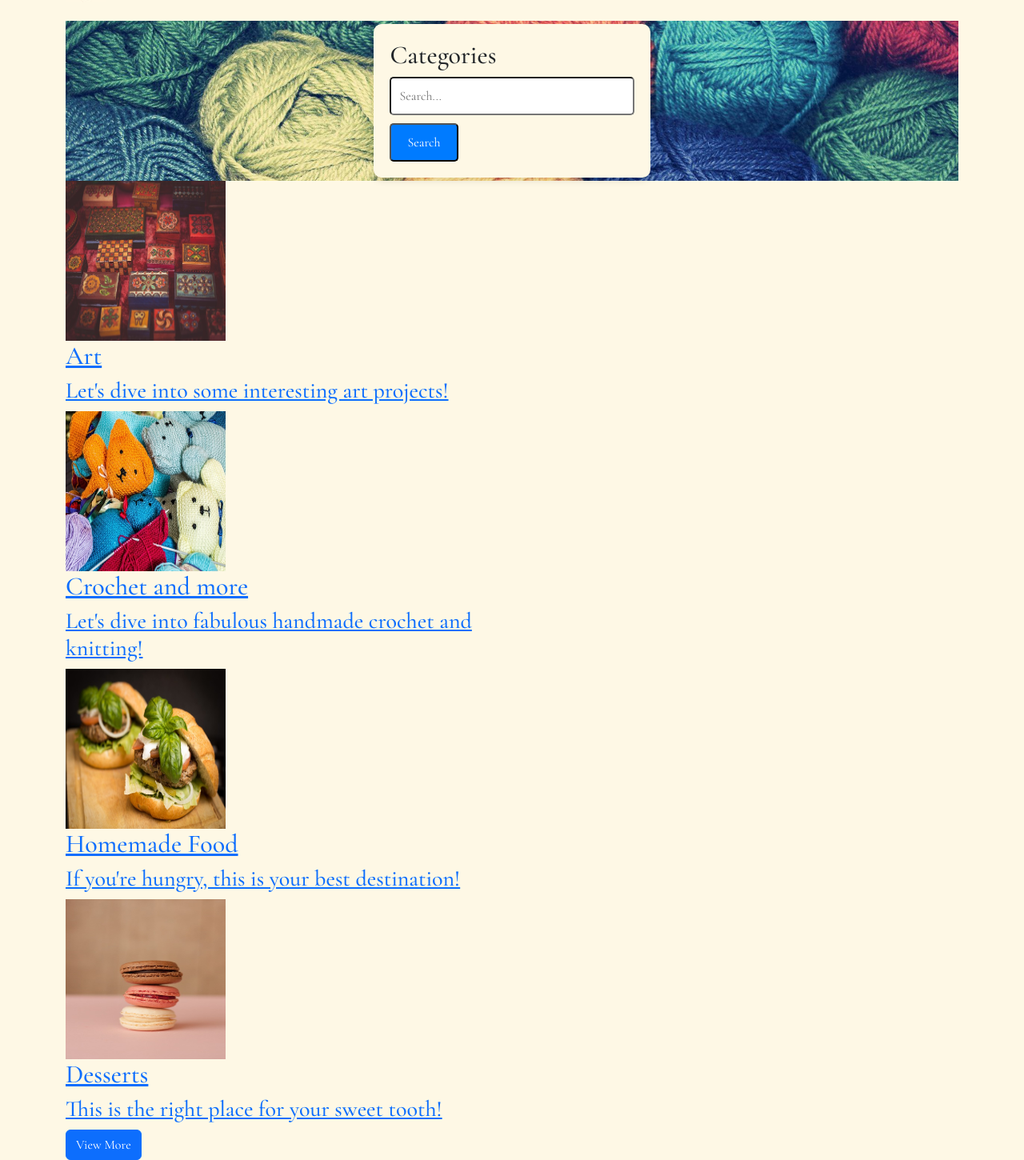
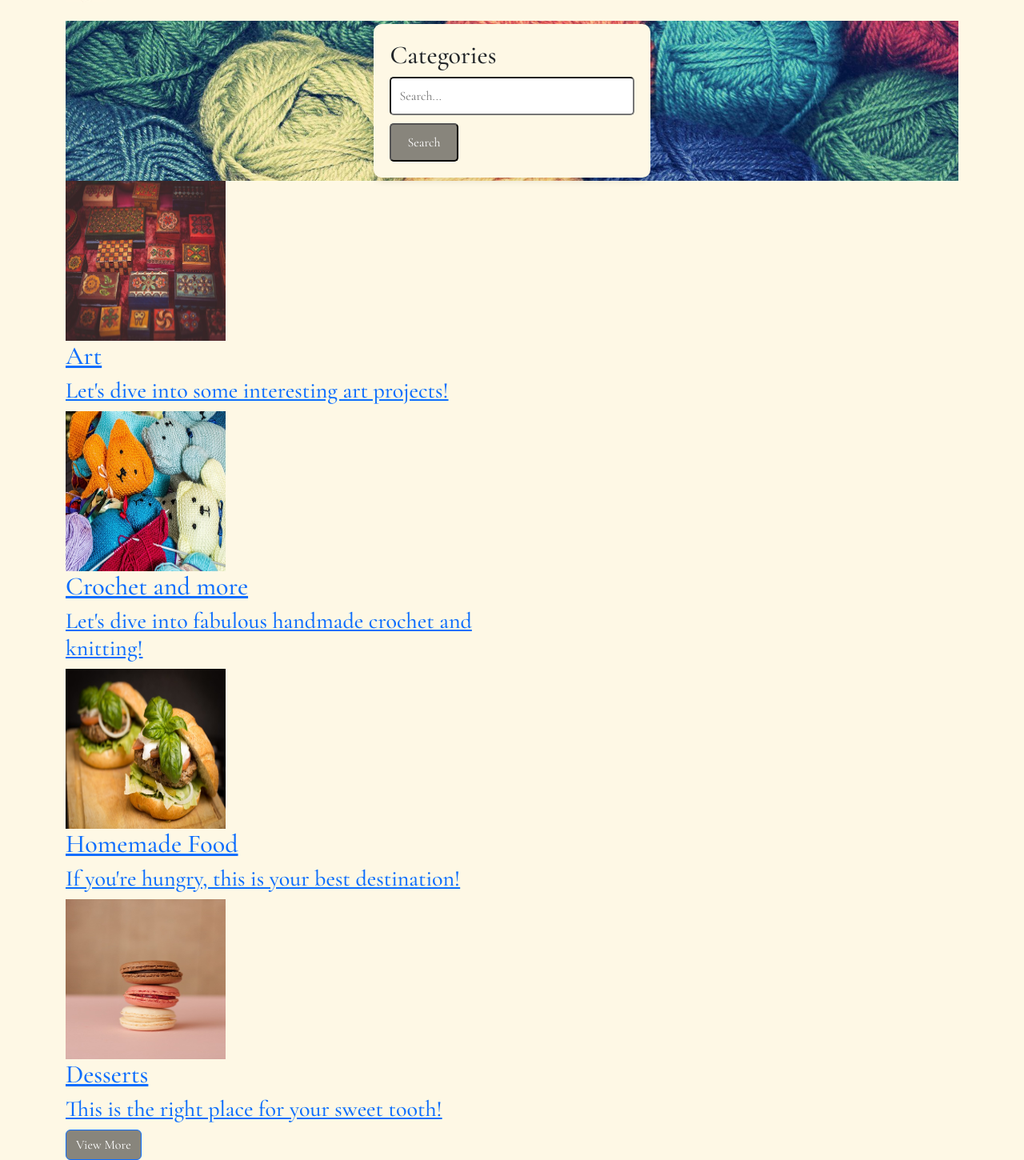
Before and after one commit to marwababelly/handihup, a React (Create React App) app: page /Categories in a window 1280 px wide. Shown: the part 60-1510 px from the top of the page at 80% size. Built offline with nearby package versions, Linux system fonts and the light colour scheme.

Commit message:
editing colours

```diff
--- a/src/Pages/CategoriesPage/CategoriesPage.js
+++ b/src/Pages/CategoriesPage/CategoriesPage.js
@@ -54,7 +54,7 @@ const CategoriesPage = () => {
         <form onSubmit={handleSearchSubmit}>
         <input type="text" placeholder="Search..." style={{ padding: '10px', fontSize: '16px', borderRadius: '5px', width: '100%', marginBottom: '10px' }}
          onChange={handleSearchChange} />
-        <button type='submit' style={{ padding: '10px 20px', fontSize: '16px', borderRadius: '5px', backgroundColor: '#007bff', color: 'white', cursor: 'pointer' }}>Search</button>
+        <button type='submit' style={{ padding: '10px 20px', fontSize: '16px', borderRadius: '5px', backgroundColor: '#88857c', color: 'white', cursor: 'pointer' }}>Search</button>
         </form>
       </div>
     </div>
@@ -71,15 +71,15 @@ const CategoriesPage = () => {
         </div>
       )}
       <div>
-        <Row>
+        <Row >
       {showMore? (
         items.map((item, index) => (
           <div key={index} className="category-item">
              <Col key={index} xs={12} sm={6} md={6} lg={6}>
             <Link to={`/Categories/${item.id}`}>
               <img src={item.imageUrl} alt={item.title} style={{width: '200px', height: '200px'}} />
-              <h2>{item.title}</h2>
-              <h3>{item.description}</h3>
+              <h2  style={{fontPalette: '#88857c'}}>{item.title}</h2>
+              <h3  style={{fontPalette: '#88857c'}}>{item.description}</h3>
             </Link>
              </Col>
           </div>
@@ -90,15 +90,15 @@ const CategoriesPage = () => {
              <Col key={index} xs={12} sm={6} md={6} lg={6}>
             <Link to={`/Categories/${item.id}`}>
             <img src={item.imageUrl} alt={item.title} style={{width: '200px' , height: '200px'}}/>
-            <h2>{item.title}</h2>
-            <h3>{item.description}</h3>
+            <h2 style={{fontPalette: '#88857c'}}>{item.title}</h2>
+            <h3 style={{fontPalette: '#88857c'}}>{item.description}</h3>
             </Link>
             </Col>
           </div>
         ))
       )}
       </Row>
-      <Button onClick={toggleShowMore}>{showMore?'View Less': 'View More'}</Button>
+    <Button onClick={toggleShowMore} style={{backgroundColor: '#88857c'}}>{showMore?'View Less': 'View More'}</Button>
     </div>
     </div>
     </Container>
```
